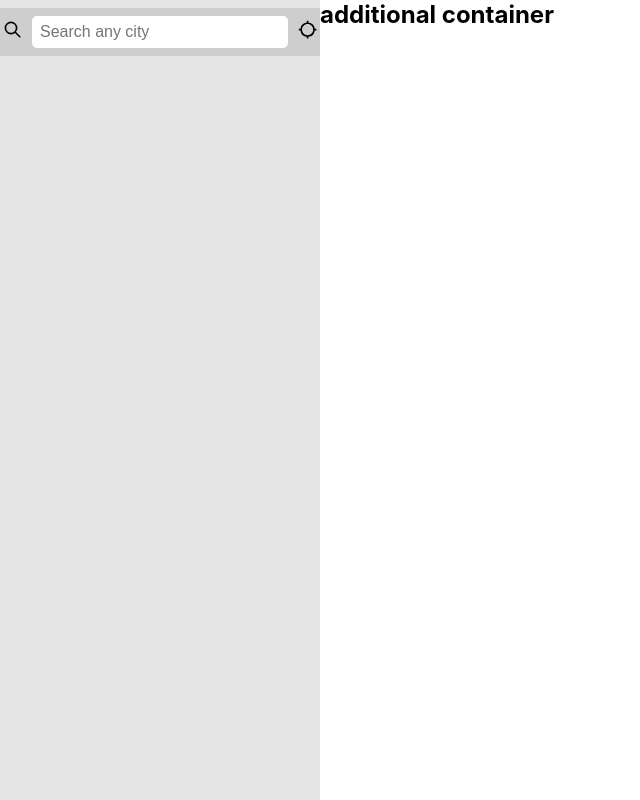
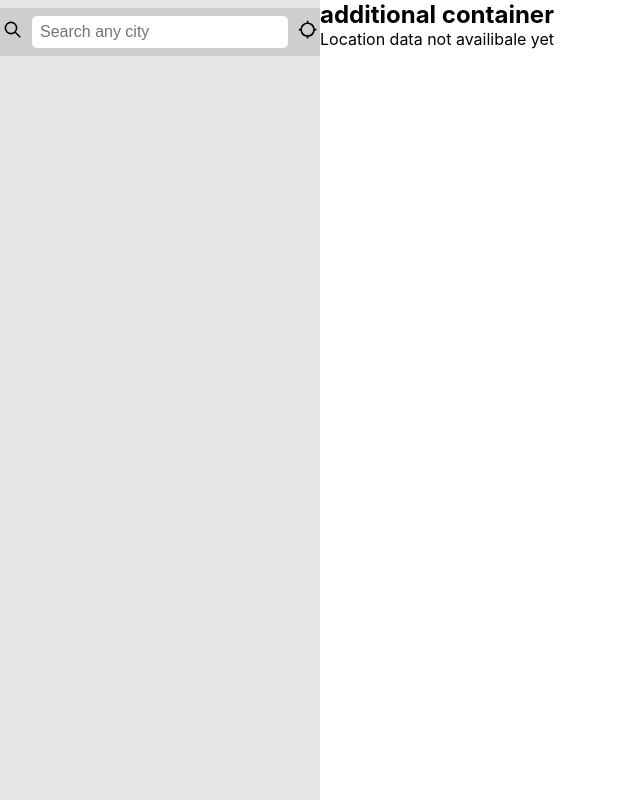
Before and after one commit to subudei/weather-app, a React (Create React App) app: page / in a window 1280 px wide. Shown: the whole page, without its empty margins (0-640 px from the left). Built offline with nearby package versions, Linux system fonts and the light colour scheme; no server answers.

Commit message:
created custom hook for geolocation

```diff
--- a/src/App.jsx
+++ b/src/App.jsx
@@ -1,6 +1,7 @@
 import React, { useState, useEffect } from "react";
 import "./App.css";
 
+import useLocation from "./currentLocation";
 import apiKeys from "./apiKeys.js";
 import axios from "axios";
 import { HiOutlineSearch } from "react-icons/hi";
@@ -11,6 +12,7 @@ function App() {
   const [query, setQuery] = useState("");
   const [error, setError] = useState("");
   const [weather, setWeather] = useState({});
+  const location = useLocation();
 
   const search = () => {
     axios
@@ -30,6 +32,12 @@ function App() {
       });
   };
 
+  const keyEnter = (e) => {
+    if (e.key === "Enter") {
+      search();
+    }
+  };
+
   function checkTime(i) {
     if (i < 10) {
       i = "0" + i;
@@ -38,7 +46,7 @@ function App() {
   }
 
   useEffect(() => {
-    search("");
+    search("London");
   }, []);
 
   return (
@@ -54,7 +62,7 @@ function App() {
             placeholder="Search any city"
             onChange={(e) => setQuery(e.target.value)}
             value={query}
-            /* onKeyPress={search}*/
+            onKeyPress={keyEnter}
           />
           <div className="location__logo">
             <MdLocationSearching />
@@ -65,7 +73,7 @@ function App() {
             <div className="current__weather_image">
               <img
                 className="main__temp"
-                src={`http://openweathermap.org/img/wn/{weather.weather[0].icon}.png`}
+                src={`https://openweathermap.org/img/wn/${weather.weather[0].icon}.png`}
               />
             </div>
             <div className="current_temperature">
@@ -90,6 +98,11 @@ function App() {
       </div>
       <div className="additional__data__container">
         <h2>additional container</h2>
+        <div>
+          {location.loaded
+            ? JSON.stringify(location)
+            : "Location data not availibale yet"}
+        </div>
       </div>
     </div>
   );
--- a/src/currentLocation.js
+++ b/src/currentLocation.js
@@ -0,0 +1,39 @@
+import { useEffect, useState } from "react";
+
+const useLocation = () => {
+  const [location, setLocation] = useState({
+    loaded: false,
+    coordinates: { lat: "", lng: "" },
+  });
+
+  const onSuccess = (location) => {
+    setLocation({
+      loaded: true,
+      coordinates: {
+        lat: location.coords.latitude,
+        lng: location.coords.longitude,
+      },
+    });
+  };
+
+  const onError = (error) => {
+    setLocation({
+      loaded: true,
+      error,
+    });
+  };
+
+  useEffect(() => {
+    if (!("geolocation" in navigator)) {
+      onError({
+        code: 0,
+        massage: "Geolocation not supported",
+      });
+    }
+    navigator.geolocation.getCurrentPosition(onSuccess, onError);
+  }, []);
+
+  return location;
+};
+
+export default useLocation;
```
Also changed, not shown: 1 other file (tests, documents, lock files or other folders).
